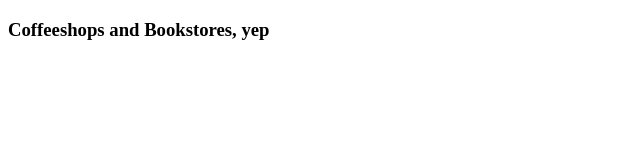
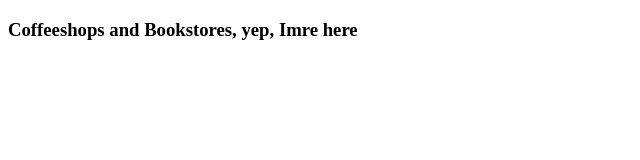
Before and after one commit to imrebartis/cowork-edu, a plain HTML site: page index.html in a window 1280 px wide. Shown: the full height of the page, 0-640 px from the left. Drawn offline with Linux system fonts and the light colour scheme.

Commit message:
imre-features branch created

```diff
--- a/index.html
+++ b/index.html
@@ -11,6 +11,6 @@
     </style>
   </head>
   <body>
-    <h3>Coffeeshops and Bookstores, yep</h3>
+    <h3>Coffeeshops and Bookstores, yep, Imre here</h3>
 
 </html>
```
